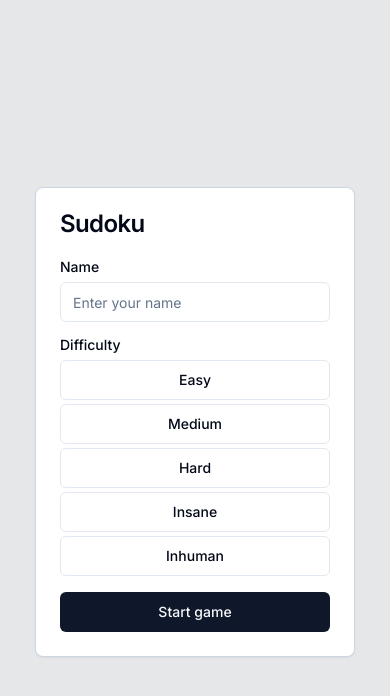
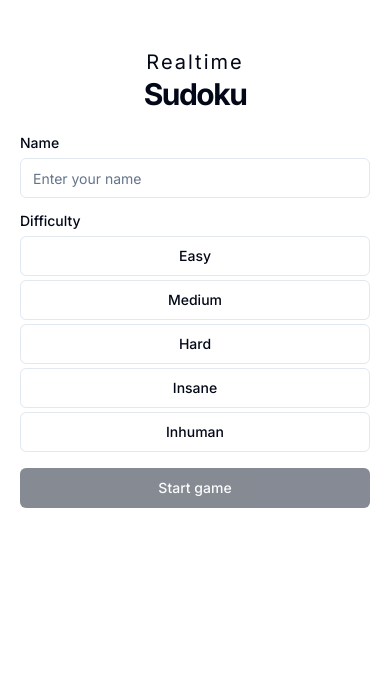
Before and after one commit to iamdooboy/realtime-sudoku, a Next.js app: page / in a window 390 px wide. Shown: the top 696 px of the page. Built offline with nearby package versions, Linux system fonts and the light colour scheme.

Commit message:
fixed height issues on mobile

```diff
--- a/app/_components/game-over.tsx
+++ b/app/_components/game-over.tsx
@@ -45,7 +45,7 @@ export const GameOver = () => {
 
   return (
     <motion.div
-      className="size-full border shadow flex flex-col justify-center items-center gap-1 bg-muted"
+      className="size-full border shadow flex flex-col justify-center items-center gap-1 bg-muted aspect-square"
       initial={{ opacity: 0 }}
       animate={{ opacity: 1 }}
       transition={{ duration: 0.3 }}
--- a/app/_components/sign-in.tsx
+++ /dev/null
@@ -1,121 +0,0 @@
-"use client"
-
-import { randomId } from "@/lib/utils"
-import { Button } from "@/shadcn/button"
-import { Card, CardContent, CardHeader, CardTitle } from "@/shadcn/card"
-import { Input } from "@/shadcn/input"
-import { Label } from "@/shadcn/label"
-import { ToggleGroup, ToggleGroupItem } from "@/shadcn/toggle-group"
-import { DIFFICULTIES } from "@/utils/constants"
-import { AnimatePresence, motion } from "framer-motion"
-import { CircleDashed } from "lucide-react"
-import { useRouter } from "next/navigation"
-import { useState } from "react"
-
-export function SignInForm() {
-  const [difficulty, setDifficulty] = useState("")
-  const [input, setInput] = useState("")
-  const [loadingText, setLoadingText] = useState("Start game")
-
-  const router = useRouter()
-
-  const onSubmitHandler = async () => {
-    if (!input || !difficulty) {
-      return
-    }
-    setLoadingText("Creating game...")
-    localStorage.setItem("name", input)
-
-    const id = randomId(23)
-    try {
-      //create room and initialize storage
-      const response = await fetch("/api/rooms/", {
-        method: "POST",
-        body: JSON.stringify({
-          id,
-          difficulty
-        })
-      })
-
-      if (response.ok) {
-        setLoadingText("Joining game...")
-        router.push(`/room/${id}`)
-      }
-    } catch (error) {
-      console.log(error)
-    }
-  }
-
-  return (
-    <Card className="mx-auto w-80">
-      <CardHeader>
-        <CardTitle className="te-2xl">Sudoku</CardTitle>
-      </CardHeader>
-      <CardContent>
-        <div className="grid gap-4">
-          <div className="grid gap-2">
-            <Label htmlFor="name">Name</Label>
-            <Input
-              placeholder="Enter your name"
-              minLength={1}
-              id="name"
-              type="text"
-              required
-              value={input}
-              className="[&:user-invalid:not(:focus)]:border-red-500 peer"
-              onChange={(e) => setInput(e.target.value)}
-            />
-            <p className="text-red-500 hidden text-sm peer-[&:user-invalid:not(:focus)]:block">
-              This field is required
-            </p>
-          </div>
-          <div className="grid gap-2">
-            <Label htmlFor="email">Difficulty</Label>
-            <ToggleGroup
-              type="single"
-              className="flex-col w-full items-start"
-              onValueChange={(type) => setDifficulty(type)}
-            >
-              {DIFFICULTIES.map((difficulty) => (
-                <ToggleGroupItem
-                  key={difficulty}
-                  value={difficulty}
-                  aria-label={`Toggle ${difficulty}`}
-                  className="w-full"
-                >
-                  {difficulty}
-                </ToggleGroupItem>
-              ))}
-            </ToggleGroup>
-          </div>
-          <Button
-            disabled={loadingText === "Creating game..."}
-            type="submit"
-            className="w-full"
-            onClick={onSubmitHandler}
-          >
-            <AnimatePresence mode="wait" initial={false}>
-              <motion.span
-                key={loadingText === "Creating game..." ? "loading" : "start"}
-                initial={{ opacity: 0, y: -15 }}
-                animate={{ opacity: 1, y: 0 }}
-                exit={{ opacity: 0, y: 15 }}
-                transition={{ duration: 0.1 }}
-                className="flex items-center justify-center gap-1"
-              >
-                {loadingText === "Creating game..." ? (
-                  <>
-                    <CircleDashed className="h-4 w-4 animate-spin" />
-                    {loadingText}
-                  </>
-                ) : (
-                  <>{loadingText}</>
-                )}
-              </motion.span>
-            </AnimatePresence>
-          </Button>
-        </div>
-      </CardContent>
-    </Card>
-  )
-}
--- /dev/null
+++ b/app/_components/start-game-form.tsx
@@ -0,0 +1,130 @@
+"use client"
+
+import { randomId } from "@/lib/utils"
+import { Button } from "@/shadcn/button"
+import { Input } from "@/shadcn/input"
+import { Label } from "@/shadcn/label"
+import { ToggleGroup, ToggleGroupItem } from "@/shadcn/toggle-group"
+import { DIFFICULTIES } from "@/utils/constants"
+import { AnimatePresence, motion } from "framer-motion"
+import { CheckCircle, CircleDashed } from "lucide-react"
+import { useRouter } from "next/navigation"
+import { useState } from "react"
+
+export function StartGameForm() {
+  const [difficulty, setDifficulty] = useState("")
+  const [input, setInput] = useState("")
+  const [loadingText, setLoadingText] = useState("Start game")
+
+  const router = useRouter()
+
+  const onSubmitHandler = async () => {
+    if (!input || !difficulty) {
+      return
+    }
+    setLoadingText("Creating game...")
+    localStorage.setItem("name", input)
+
+    const id = randomId(23)
+    try {
+      //create room and initialize storage
+      const response = await fetch("/api/rooms/", {
+        method: "POST",
+        body: JSON.stringify({
+          id,
+          difficulty: difficulty.toLowerCase()
+        })
+      })
+
+      if (response.ok) {
+        setLoadingText("Game created!")
+        router.push(`/room/${id}`)
+      }
+    } catch (error) {
+      console.log(error)
+    }
+  }
+
+  const isDisabled = !input || !difficulty || loadingText === "Creating game..."
+
+  return (
+    <div className="mx-auto grid w-[350px] gap-6">
+      <div className="grid gap-2 text-center">
+        <div className="w-full">
+          <h1 className="text-xl w-full tracking-widest">Realtime</h1>
+          <h1 className="text-3xl font-bold w-full tracking-tighter">Sudoku</h1>
+        </div>
+      </div>
+      <div className="grid gap-4">
+        <div className="grid gap-2">
+          <Label>Name</Label>
+          <Input
+            placeholder="Enter your name"
+            minLength={1}
+            id="name"
+            type="text"
+            required
+            value={input}
+            className="[&:user-invalid:not(:focus)]:border-red-500 peer"
+            onChange={(e) => setInput(e.target.value)}
+          />
+          <p className="text-red-500 hidden text-sm peer-[&:user-invalid:not(:focus)]:block">
+            This field is required
+          </p>
+        </div>
+        <div className="grid gap-2">
+          <div className="flex items-center">
+            <Label htmlFor="password">Difficulty</Label>
+          </div>
+          <ToggleGroup
+            type="single"
+            className="flex-col w-full items-start"
+            onValueChange={(type) => setDifficulty(type)}
+          >
+            {DIFFICULTIES.map((difficulty) => (
+              <ToggleGroupItem
+                key={difficulty}
+                value={difficulty}
+                aria-label={`Toggle ${difficulty}`}
+                className="w-full"
+              >
+                {difficulty}
+              </ToggleGroupItem>
+            ))}
+          </ToggleGroup>
+        </div>
+        <Button
+          disabled={isDisabled}
+          type="submit"
+          className="w-full"
+          onClick={onSubmitHandler}
+        >
+          <AnimatePresence mode="wait" initial={false}>
+            <motion.span
+              key={loadingText === "Creating game..." ? "loading" : "start"}
+              initial={{ opacity: 0, y: -15 }}
+              animate={{ opacity: 1, y: 0 }}
+              exit={{ opacity: 0, y: 15 }}
+              transition={{ duration: 0.1 }}
+              className="flex items-center justify-center gap-1"
+            >
+              {loadingText === "Creating game..." ? (
+                <>
+                  <CircleDashed className="h-4 w-4 animate-spin" />
+                  {loadingText}
+                </>
+              ) : (
+                <>
+                  {loadingText === "Game created!" && (
+                    <CheckCircle className="h-4 w-4" />
+                  )}
+                  {loadingText}
+                </>
+              )}
+            </motion.span>
+          </AnimatePresence>
+        </Button>
+      </div>
+    </div>
+  )
+}
--- a/app/_components/winner.tsx
+++ b/app/_components/winner.tsx
@@ -32,7 +32,7 @@ export function Winner() {
   }, [])
 
   return (
-    <div className="size-full border shadow flex flex-col justify-center items-center gap-4 bg-muted">
+    <div className="size-full border shadow flex flex-col justify-center items-center gap-4 bg-muted aspect-square">
       <motion.div
         variants={{
           hidden: { filter: "blur(10px)", opacity: 0 },
--- a/app/globals.css
+++ b/app/globals.css
@@ -1,8 +1,6 @@
 @tailwind base;
 @tailwind components;
 @tailwind utilities;
-
-
 
 
 @layer base {
@@ -69,10 +67,6 @@
   }
 }
 
-
-
-
-
 @layer base {
   * {
     @apply border-border;
--- a/app/layout.tsx
+++ b/app/layout.tsx
@@ -26,7 +26,7 @@ export default function RootLayout({
     <html lang="en">
       <body
         className={cn(
-          "flex items-center justify-center h-screen bg-primary/10 dark:bg-background/50",
+          "flex items-center justify-center min-h-svh",
           inter.className
         )}
       >
--- a/app/page.tsx
+++ b/app/page.tsx
@@ -1,8 +1,10 @@
-import { SignInForm } from "@/_components/sign-in"
+import { StartGameForm } from "@/_components/start-game-form"
 export default function Home() {
   return (
-    <main>
-      <SignInForm />
+    <main className="h-svh w-full">
+      <div className="w-full lg:grid lg:min-h-[600px] xl:min-h-[800px] flex items-center justify-center py-12">
+        <StartGameForm />
+      </div>
     </main>
   )
 }
```
